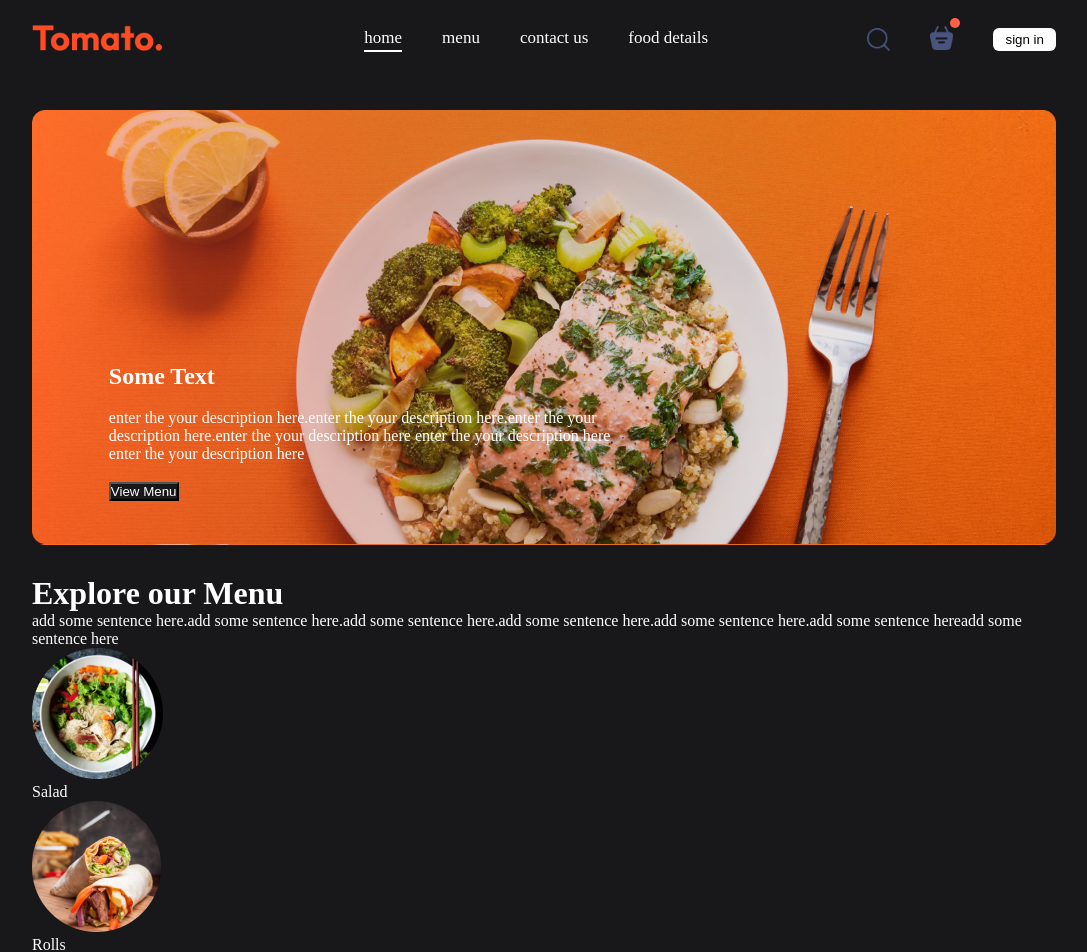
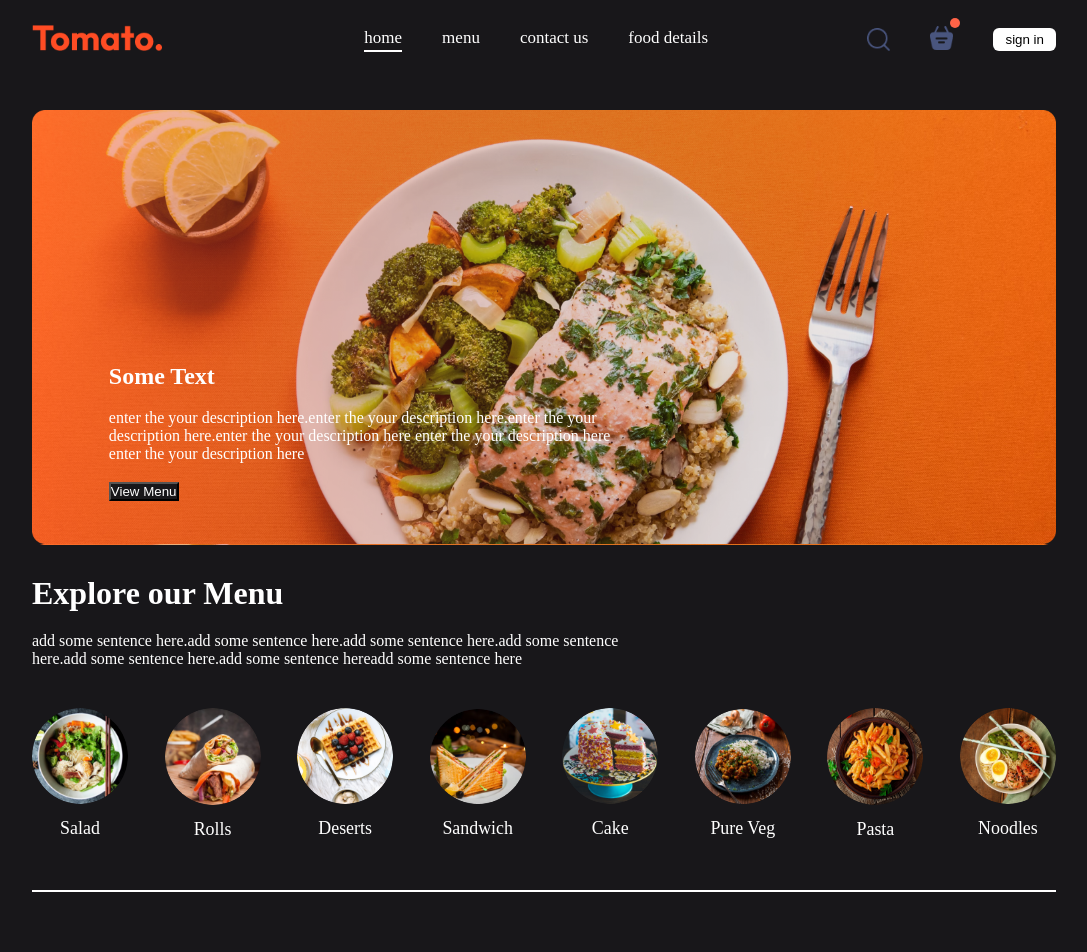
Before and after one commit to sithumjee/Panhida--Online-Book-Order, a React (Vite) app in the folder Frontend/: page / in a window 1280 px wide. Shown: the top 952 px of the page, without its empty margins (96-1183 px from the left). After the commit the page ends 902 px from the top, so only its background shows below. Built offline with nearby package versions, Linux system fonts and the light colour scheme.

Commit message:
exploreMenu file finished

```diff
--- a/Frontend/src/Components/ExploreMenu/ExploreMenu.css
+++ b/Frontend/src/Components/ExploreMenu/ExploreMenu.css
@@ -0,0 +1,47 @@
+.exploreMenu {
+  display: flex;
+  flex-direction: column;
+  gap: 20px;
+}
+
+.exploreMenu h1 {
+}
+
+.exploreMenu-text {
+  max-width: 60%;
+}
+
+.exploreMenu-list {
+  display: flex;
+  justify-content: space-between;
+  align-items: center;
+  gap: 30px;
+  text-align: center;
+  margin: 20px 0px;
+  overflow: scroll;
+}
+
+.exploreMenu-list::-webkit-scrollbar {
+  display: none;
+}
+
+.exploreMenu-list-item img {
+  width: 7.5vw;
+  min-width: 80px;
+  cursor: pointer;
+  border-radius: 50%;
+  transition: 0.3s;
+}
+
+.exploreMenu-list-item p {
+  margin-top: 10px;
+  font-size: max(1.4vw, 16px);
+  cursor: pointer;
+}
+
+.exploreMenu hr {
+  margin: 10px 0px;
+  height: 2px;
+  background-color: white;
+  border: none;
+}
--- a/Frontend/src/Components/ExploreMenu/ExploreMenu.jsx
+++ b/Frontend/src/Components/ExploreMenu/ExploreMenu.jsx
@@ -1,4 +1,4 @@
-import React from "react";
+// import React from "react";
 import "./ExploreMenu.css";
 import { menu_list } from "../../assets/assets";
 
@@ -21,6 +21,7 @@
           );
         })}
       </div>
+      <hr />
     </div>
   );
 };
```
